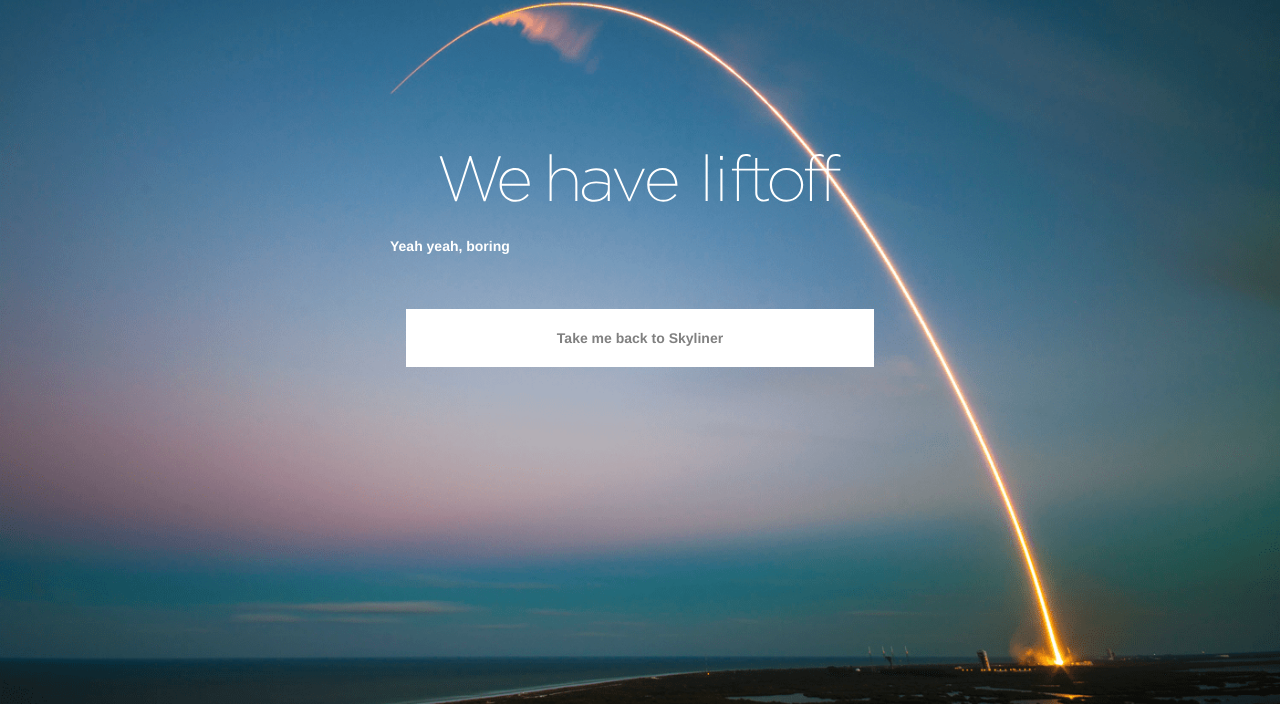
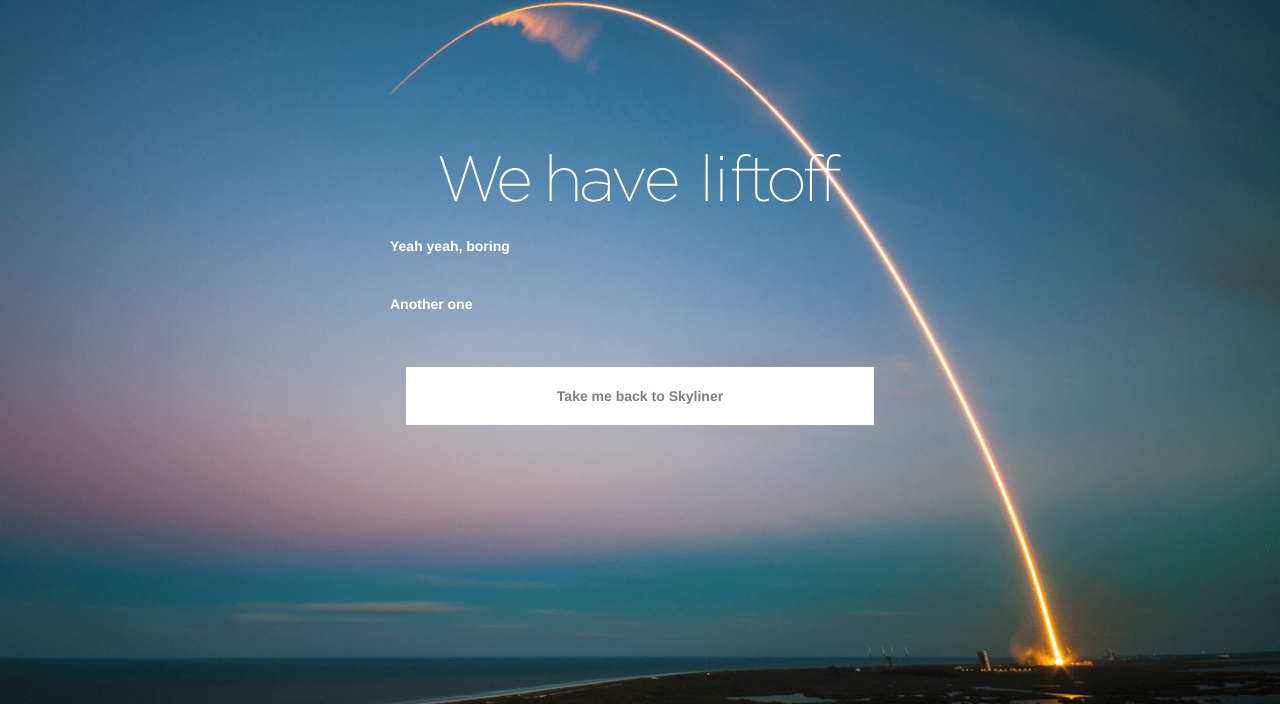
Before and after one commit to enriclluelles/skyliner-sample, a plain HTML site: page assets/index.html in a window 1280 px wide. Shown: the part 96-800 px from the top of the page. Drawn offline with Linux system fonts and the light colour scheme.

Commit message:
Update index.html

```diff
--- a/assets/index.html
+++ b/assets/index.html
@@ -59,6 +59,9 @@ a.button {
 <p>
 Yeah yeah, boring
 </p>
+<p>
+  Another one
+</p>
 
 <div>
   <a class="button" href="https://www.skyliner.io/congratulations">Take me back to Skyliner</a>
```
